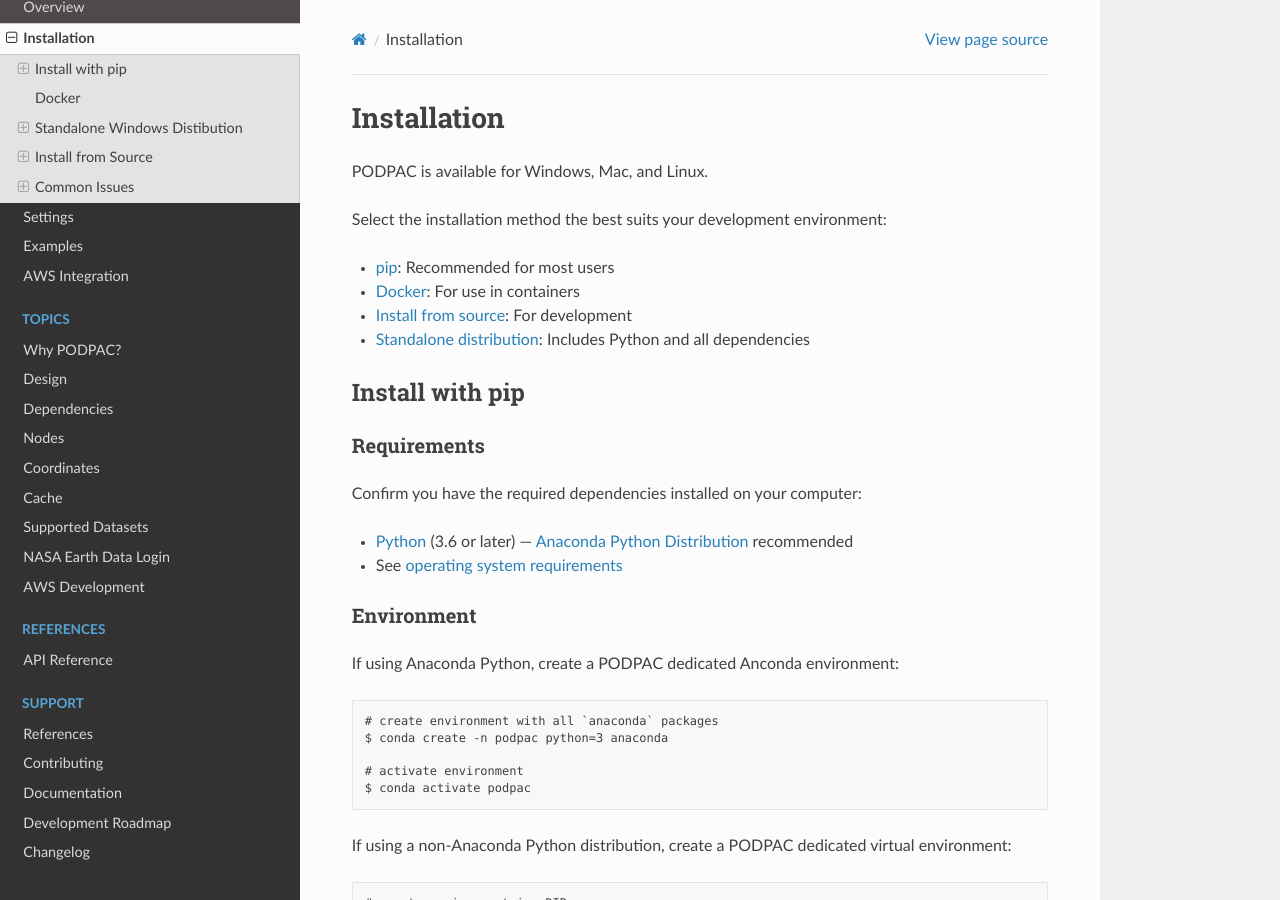
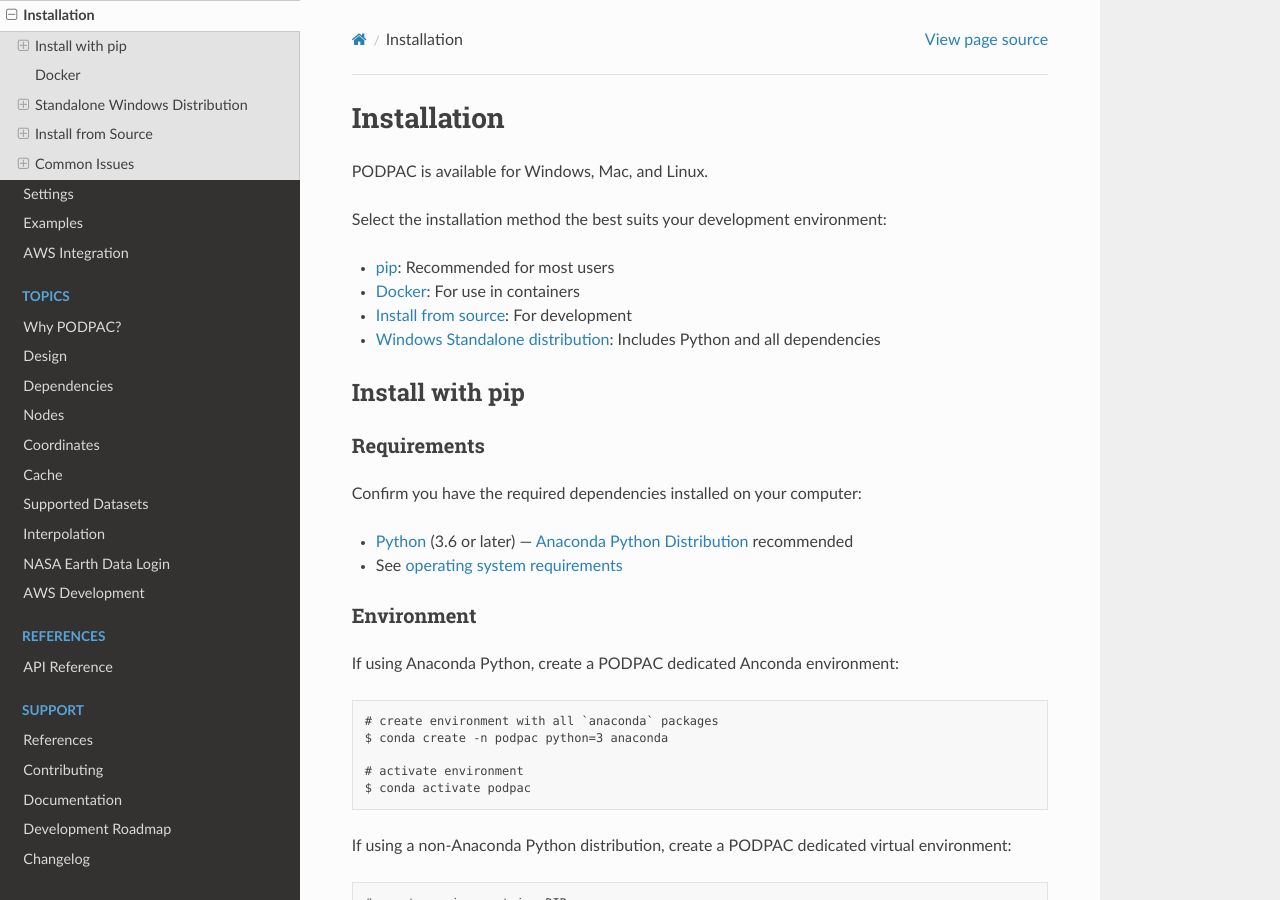
Before and after one commit to creare-com/podpac, a Sphinx documentation site: the page built from doc/source/install.md, in a window 1280 px wide and 900 px high. Built offline with Sphinx 7.4.7 and the Read the Docs theme 2.0.0, drawn with Linux system fonts in a browser that asks for light colours; some of the changed text lies outside the part shown.

Commit message:
DOC: Adding documentation for interpolation.

````diff
--- a/doc/source/index.rst
+++ b/doc/source/index.rst
@@ -83,6 +83,7 @@
     coordinates
     cache
     datasets
+    interpolation
     earthdata
     aws-development
 
--- a/doc/source/install.md
+++ b/doc/source/install.md
@@ -7,7 +7,7 @@
 - [pip](#install-with-pip): Recommended for most users
 - [Docker](#docker): For use in containers
 - [Install from source](#install-from-source): For development
-- [Standalone distribution](#standalone-distibution): Includes Python and all dependencies
+- [Windows Standalone distribution](#standalone-windows-distribution): Includes Python and all dependencies
 
 ## Install with pip
 
@@ -82,7 +82,7 @@
 ```
 
 
-## Standalone Windows Distibution
+## Standalone Windows Distribution
 
 ### Windows 10
 
````
Also changed, not shown: doc/source/interpolation.md (added, +61 -0 lines).
